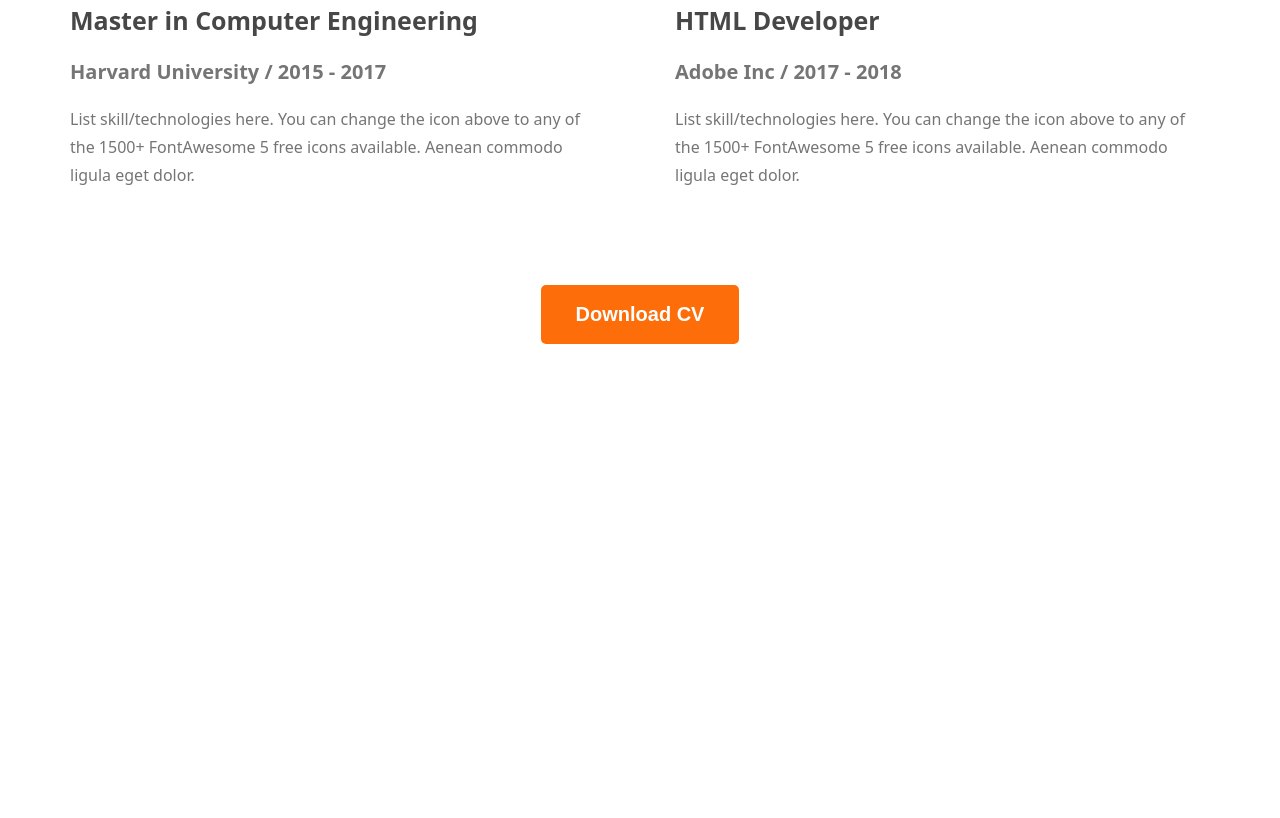
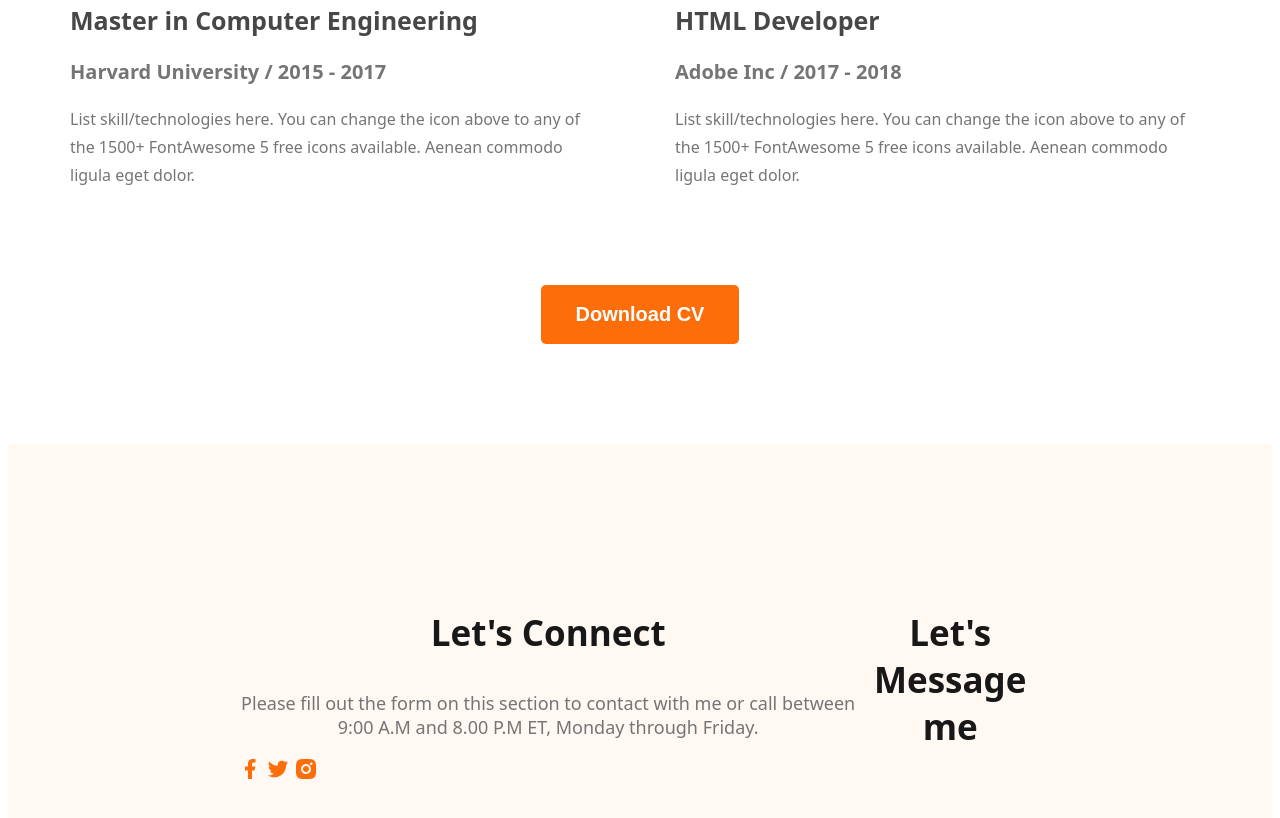
Before and after one commit to khalidhasanlok/web-developer-portfolio, a plain HTML site: page index.html in a window 1280 px wide. Shown: the part 3127-3945 px from the top of the page. Before the commit the page ends 3479 px from the top, so only its background shows below. Drawn offline with Linux system fonts and the light colour scheme.

Commit message:
basic footer

```diff
--- a/Styles/portfolio.css
+++ b/Styles/portfolio.css
@@ -214,3 +214,10 @@ line-height: 28px; /* 175% */
     text-align: center;
     margin-top: 50px;
 }
+/* footer style */
+footer{
+    display: flex;
+    background: #FFF8F3;
+    padding: 130px 230px;
+    margin-top: 100px;
+}
--- a/index.html
+++ b/index.html
@@ -31,6 +31,7 @@
             <img class="profile" src="images/hardy.png" alt="image of me">
         </div>
     </header>
+
     <main>
         <section class="about">
             <h3 class="section-title">About me</h3>
@@ -159,7 +160,22 @@
             </div>
         </section>
     </main>
+
     <footer>
+        <div class="footer-column">
+            <h3 class="section-title">Let's Connect</h3>
+            <p class="section-description">Please fill out the form on this section to contact with me or call between
+                9:00 A.M and 8.00 P.M ET, Monday through Friday.</p>
+
+            <div class="social-links">
+                <a href=""><img src="images/icons/facebook.png" alt=""></a>
+                <a href=""><img src="images/icons/twitter.png" alt=""></a>
+                <a href=""><img src="images/icons/insta.png" alt=""></a>
+            </div>
+        </div>
+        <div class="footer-column">
+            <h3 class="section-title">Let's Message me</h3>
+        </div>
 
     </footer>
 </body>
```
